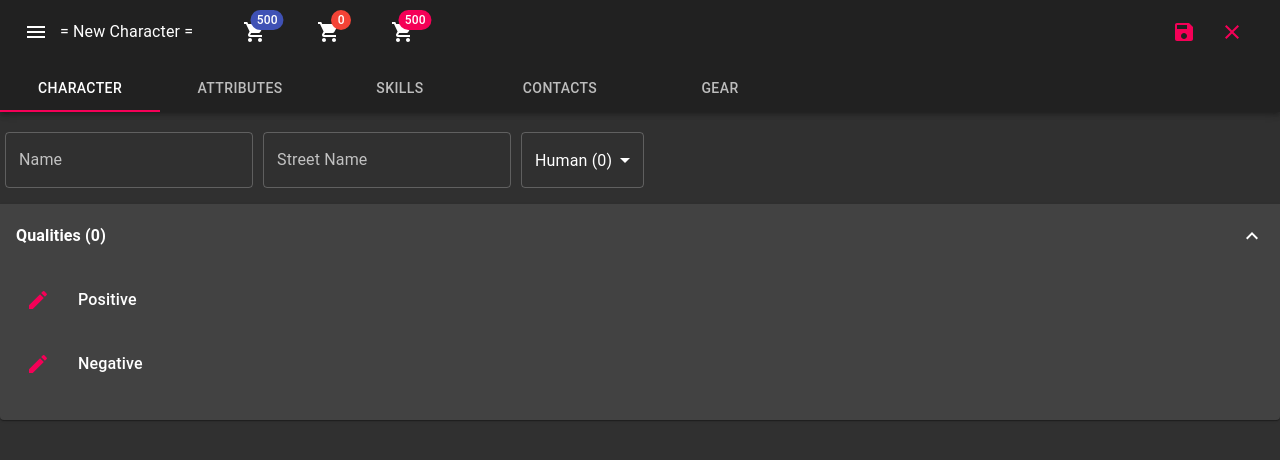
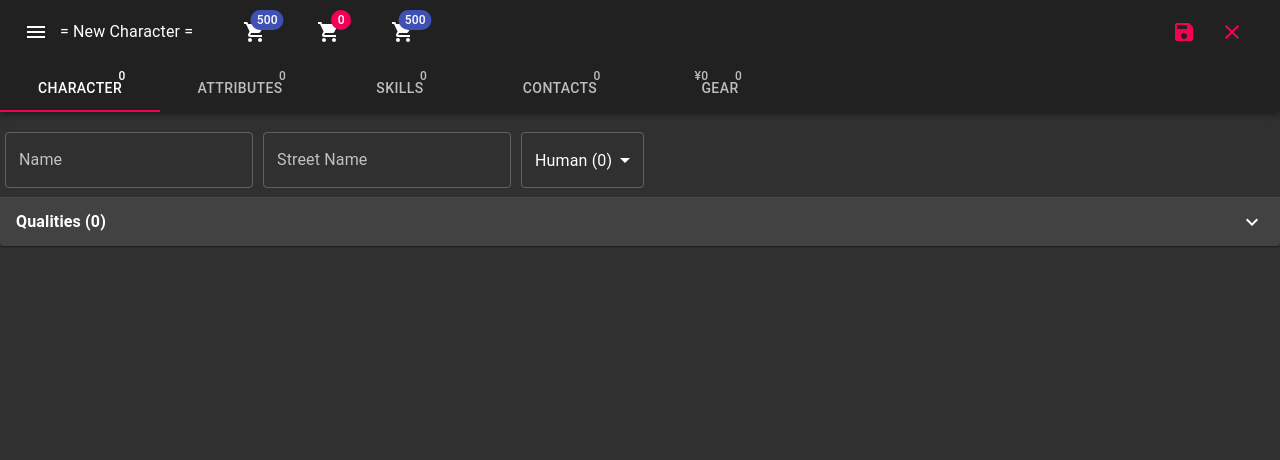
Before and after one commit to simonhaisz/cyberpunk-character-creator, a React (Create React App) app: page / in a window 1280 px wide. Shown: the top 460 px of the page. Built offline with nearby package versions, Linux system fonts and the light colour scheme.

Commit message:
Include costs in tabs

```diff
--- a/src/component/CharacterCreator.tsx
+++ b/src/component/CharacterCreator.tsx
@@ -2,6 +2,7 @@ import React, { FC, useState, useEffect } from "react";
 import AppBar from "@material-ui/core/AppBar";
 import Toolbar from "@material-ui/core/Toolbar";
 import IconButton from "@material-ui/core/IconButton";
+import Badge from "@material-ui/core/Badge";
 import Drawer from "@material-ui/core/Drawer";
 import MenuIcon from "@material-ui/icons/Menu";
 import SaveIcon from "@material-ui/icons/Save";
@@ -21,7 +22,13 @@ import ContactsTab from "./ContactsTab";
 import { isAwakened } from "../model/character";
 import MagicTab from "./MagicTab";
 import GearTab from "./GearTab";
-import { transformAllGear } from "../model/gear";
+import { transformAllGear, getCharacterGearNuyenCost, getCharacterGearKarmaCost } from "../model/gear";
+import { getMetaTypeCost } from "../model/meta-type";
+import { getAllQualitiesCost } from "../model/quality";
+import { getAllContactsCost } from "../model/contact";
+import { getCharacterSpellsCost } from "../model/magic";
+import { getSkillsCost } from "../model/skills";
+import { getAttributesCost } from "../model/attributes";
 
 const useStyles = makeStyles({
     bar: {
@@ -34,6 +41,8 @@ const CharacterCreator: FC = () => {
     const classes = useStyles();
     const dispatch = useDispatch();
     const selectedCharacter = useGlobalState("selectedCharacter");
+    const allQualities = useGlobalState("allQualities");
+    const allGear = useGlobalState("allGear");
 
     useEffect(() => {
         fetch("data/qualities.json")
@@ -76,7 +85,15 @@ const CharacterCreator: FC = () => {
     };
     const resetClickHandler = () =>{
         dispatch({ type: ActionType.ClearCharacter });
-    }
+    };
+
+    const characterCost = getMetaTypeCost(selectedCharacter.metaType) + getAllQualitiesCost(selectedCharacter.qualities, allQualities);
+    const attributesCost = getAttributesCost(selectedCharacter);
+    const skillsCost = getSkillsCost(selectedCharacter);
+    const contactsCost = getAllContactsCost(selectedCharacter);
+    const magicCost = getCharacterSpellsCost(selectedCharacter);
+    const gearNuyenCost = getCharacterGearNuyenCost(selectedCharacter, allGear);
+    const getGearKarmaCost = getCharacterGearKarmaCost(gearNuyenCost);
 
     const [selectedTab, setSelectedTab] = useState(0);
     const onTabChange = (_event: React.ChangeEvent<{}>, newValue: number) => {
@@ -147,12 +164,56 @@ const CharacterCreator: FC = () => {
                     </IconButton>
                 </Toolbar>
                 <Tabs value={selectedTab} onChange={onTabChange}>
-                    <Tab label="Character" />
-                    <Tab label="Attributes" />
-                    <Tab label="Skills" />
-                    <Tab label="Contacts" />
-                    { awakened ? <Tab label="Magic" /> : null }
-                    <Tab label="Gear" />
+                    <Tab
+                        label={
+                            <Badge badgeContent={characterCost} color="default" showZero max={999}>
+                                Character
+                            </Badge>
+                        }
+                    />
+                    <Tab
+                        label={
+                            <Badge badgeContent={attributesCost} color="default" showZero max={999}>
+                                Attributes
+                            </Badge>
+                        }
+                    />
+                    <Tab
+                        label={
+                            <Badge badgeContent={skillsCost} color="default" showZero max={999}>
+                                Skills
+                            </Badge>
+                        }
+                    />
+                    <Tab
+                        label={
+                            <Badge badgeContent={contactsCost} color="default" showZero max={999}>
+                                Contacts
+                            </Badge>
+                        }
+                    />
+                    {
+                        awakened
+                        ?
+                        <Tab
+                        label={
+                            <Badge badgeContent={magicCost} color="default" showZero max={999}>
+                                Magic
+                            </Badge>
+                        }
+                        />
+                        :
+                        null
+                    }
+                    <Tab
+                        label={
+                            <Badge badgeContent={`¥${gearNuyenCost}`} color="default" showZero max={1000000} anchorOrigin={{ vertical: "top", horizontal: "left" }}>
+                                <Badge badgeContent={getGearKarmaCost} color="default" showZero max={999} anchorOrigin={{ vertical: "top", horizontal: "right" }}>
+                                    Gear
+                                </Badge>
+                            </Badge>
+                        }
+                    />
                 </Tabs>
             </AppBar>
             {
--- a/src/component/Contact.tsx
+++ b/src/component/Contact.tsx
@@ -18,7 +18,7 @@ const useStyles = makeStyles({
 		flexDirection: "column",
 	},
 	rating: {
-		marginBottom: 20,
+		marginTop: 30,
 	}
 });
 
@@ -46,7 +46,7 @@ const Contact: FC<Props> = (props: Props) => {
 
 	return (
 		<Fragment>
-			<ExpansionPanel defaultExpanded={true}>
+			<ExpansionPanel defaultExpanded={false}>
 				<ExpansionPanelSummary expandIcon={<ExpandMoreIcon />}>
 					<Typography className={classes.headerLabel}>{contact.name} ({contactCost})</Typography>
 				</ExpansionPanelSummary>
--- a/src/component/ContactList.tsx
+++ b/src/component/ContactList.tsx
@@ -1,6 +1,5 @@
 import React, { FC, Fragment } from "react";
 import List from "@material-ui/core/List";
-import ListItem from "@material-ui/core/ListItem";
 import Typography from "@material-ui/core/Typography";
 import { makeStyles } from "@material-ui/core";
 import PickerButton from "./PickerButton";
@@ -89,9 +88,7 @@ const ContactList: FC = () => {
 			<List>
 				{
 					selectedContacts.map(c => (
-						<ListItem key={c.name}>
-							<Contact contact={c} onUpdate={onContactUpdate} />
-						</ListItem>
+						<Contact key={c.name} contact={c} onUpdate={onContactUpdate} />
 					))
 				}
 				</List>
--- a/src/component/GearTab.tsx
+++ b/src/component/GearTab.tsx
@@ -19,9 +19,9 @@ const GearTab: FC = () => {
 		let label = name;
 
 		if (parseInt(count) > 1) {
-			label += ` (${cost} x ${count})`;
+			label += ` (¥${cost} x ${count})`;
 		} else {
-			label += ` (${cost})`;
+			label += ` (¥${cost})`;
 		}
 		const includeGrade = item.path.startsWith(`${gearRoot}.augmentations`);
 		if (includeGrade) {
--- a/src/component/GroupContainer.tsx
+++ b/src/component/GroupContainer.tsx
@@ -70,7 +70,7 @@ const GroupContainer: FC<Props> = (props: Props) => {
 					/>}
 					label=""
 				/>
-				<Typography className={classes.headerLabel}>{label} ({cost})</Typography>
+				<Typography className={classes.headerLabel}>{label} (¥{cost})</Typography>
 			</ExpansionPanelSummary>
 			<ExpansionPanelDetails>
 				<ChipCollection
--- a/src/component/ItemPickerCard.tsx
+++ b/src/component/ItemPickerCard.tsx
@@ -73,7 +73,7 @@ const ItemPickerCard: FC<Props> = (props: Props) => {
 			<Typography className={classes.name} style={{lineHeight: "36px"}}>{item.name}</Typography>
 			<span className={classes.cost}>
 				<Badge badgeContent={count} color="secondary">
-					<Typography style={{lineHeight: "36px"}}>({cost})</Typography>
+					<Typography style={{lineHeight: "36px"}}>(¥{cost})</Typography>
 				</Badge>
 			</span>
 			<ButtonGroup>
--- a/src/component/Karma.tsx
+++ b/src/component/Karma.tsx
@@ -16,13 +16,13 @@ const Karma: FC = () => {
     const { total, spent, available } = karma;
     return (
         <Fragment>
-            <Badge className={classes.badge} badgeContent={total} color="primary" max={1000} showZero>
+            <Badge className={classes.badge} badgeContent={total} color="primary" max={999} showZero>
                 <ShoppingCartIcon />
             </Badge>
-            <Badge className={classes.badge} badgeContent={spent} color="error" max={1000} showZero>
+            <Badge className={classes.badge} badgeContent={spent} color="secondary" max={999} showZero>
                 <ShoppingCartIcon />
             </Badge>
-            <Badge className={classes.badge} badgeContent={available} color="secondary" max={1000} showZero>
+            <Badge className={classes.badge} badgeContent={available} color="primary" max={999} showZero>
                 <ShoppingCartIcon />
             </Badge>
         </Fragment>
--- a/src/component/Property.tsx
+++ b/src/component/Property.tsx
@@ -11,7 +11,6 @@ const useStyles = makeStyles({
     root: {
         display: "flex",
         height: 50,
-        marginTop: 20,
     },
     name: {
         width: 200
--- a/src/component/PropertyNode.tsx
+++ b/src/component/PropertyNode.tsx
@@ -73,7 +73,7 @@ const PropertyNode: FC<Props> = (props: Props) => {
 		}
 		return (
 			<Fragment>
-				<ExpansionPanel defaultExpanded={true}>
+				<ExpansionPanel defaultExpanded={false}>
 					<ExpansionPanelSummary expandIcon={<ExpandMoreIcon />} >
 						<Typography style={{fontWeight}}>{label}{ isRoot ? (` (${rootCost})`) : null}</Typography>
 					</ExpansionPanelSummary>
--- a/src/component/SkillList.tsx
+++ b/src/component/SkillList.tsx
@@ -81,7 +81,7 @@ const SkillList: FC<Props> = (props: Props) => {
 
 	return (
         <Fragment>
-            <ExpansionPanel defaultExpanded={true}>
+            <ExpansionPanel defaultExpanded={false}>
                 <ExpansionPanelSummary expandIcon={<ExpandMoreIcon />}>
                     <FormControlLabel
                         onClick={(event) => event.stopPropagation()}
--- a/src/model/gear.ts
+++ b/src/model/gear.ts
@@ -1,6 +1,7 @@
 import { Dictionary } from "./dictionary";
 import { isArray } from "util";
 import { Item } from "./item";
+import { Character } from "./character";
 
 export type Gear = {
 	availability: string;
@@ -203,3 +204,17 @@ export function getGradeEssenseMultiplier(grade: Grade = Grade.Alpha): number {
 			throw new Error(`Unknown augmentation grade '${grade}'`);
 	}
 }
+
+export function getCharacterGearNuyenCost(character: Character, allGear: Dictionary<Gear[]>): number {
+	let nuyen = 0;
+	for (const item of character.gear) {
+		nuyen += computeItemCost(item, allGear) * parseInt(item.count);
+	}
+	return nuyen;
+}
+
+export function getCharacterGearKarmaCost(nuyen: number): number {
+	// Nuyen is bought at a rate of 5 Karma for 10000¥
+	// All unspent nuyen is lost so round up
+	return Math.ceil(nuyen / 10000) * 5;
+}
```
